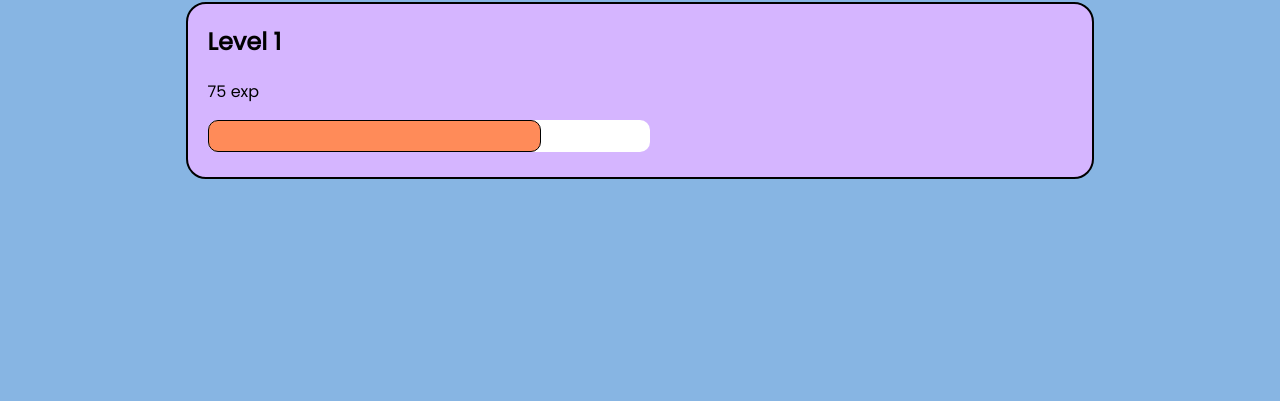
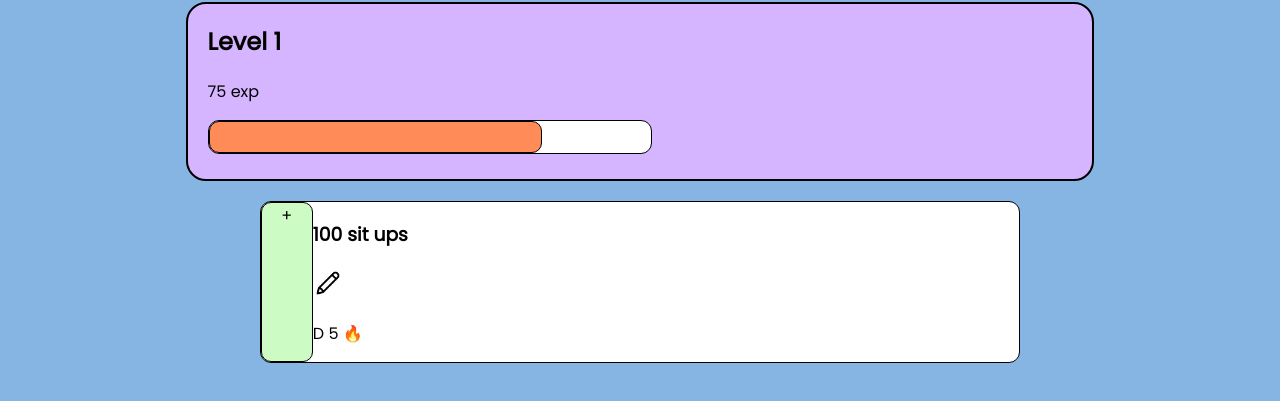
Before and after one commit to kroles1/LAP2_project_frontend, a plain HTML site: page dashboard.html in a window 1280 px wide. Shown: the part 89-490 px from the top of the page. Drawn offline with Linux system fonts and the light colour scheme.

Commit message:
added habit

```diff
--- a/dashboard.html
+++ b/dashboard.html
@@ -12,6 +12,7 @@
 </head>
 <body id="dashboard">
     <h1>trackIT</h1>
+
     <div id="userStats">
         <h2 id="level">Level 1</h2>
         <p id="expAmount">75 exp</p>
@@ -20,5 +21,16 @@
         </div>
         <br>
     </div>
+
+    <div id="allHabits">
+        <div id="habit">
+            <div id="plus" class="easy">+</div>
+            <div id="habitDetails">
+                <h3 id="name">100 sit ups</h3>
+                <img src="./assets/pencil.png" alt="edit habit icon" width="30">
+                <p id="streak">D 5 🔥</p>
+            </div>
+        </div>
+    </div>
 </body>
 </html>
--- a/styles.css
+++ b/styles.css
@@ -6,7 +6,7 @@
     --green: #93AD92;
     --blue: #87b5e3;
     --orange: #FF8B59;
-    --grey: rgb(118, 118, 118);
+    --easy: #CCFBC4;
 }
 
 body:not(#dashboard) {
@@ -33,16 +33,35 @@ body:not(#dashboard) {
 #expBar {
     background-color: white;
     width: 50%;
-    border-radius: 10px;
+    border: solid black 1px;
+    border-radius: 11px;
 }
 
 #exp {
     background-color: var(--orange);
     width: 75%;
-    border: solid black 1px;
+    border: solid black 0.5px;
     border-radius: 10px;
     margin: 0;
     height: 30px;
+}
+
+#habit {
+    background-color: white;
+    border: solid black 1px;
+    border-radius: 11px;
+    width: 60%;
+    margin: 20px auto;
+    display: flex;
+}
+
+#plus {
+    width: 50px;
+    flex-direction: row;
+    background-color: var(--easy);
+    border: solid 0.5px black;
+    border-radius: 10px;
+    text-align: center;
 }
 
 main {
```
Also changed, not shown: assets/pencil.png (added).
